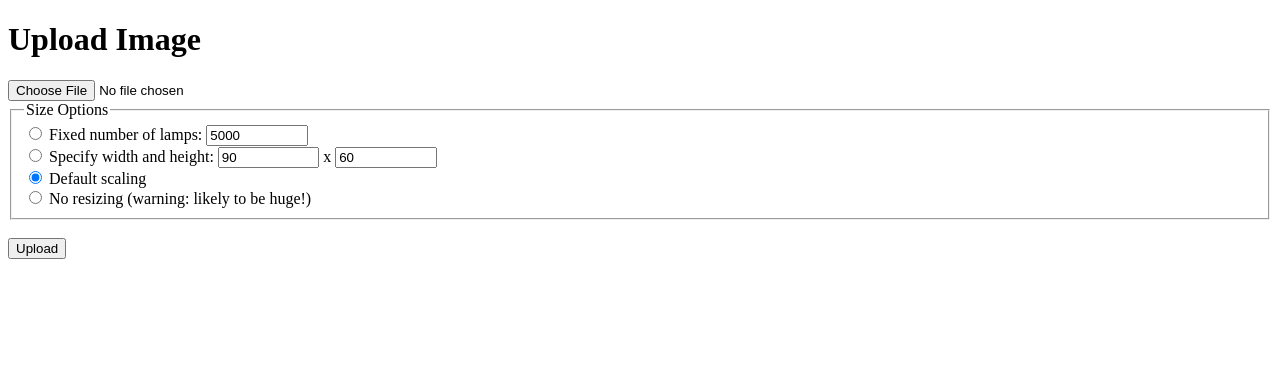
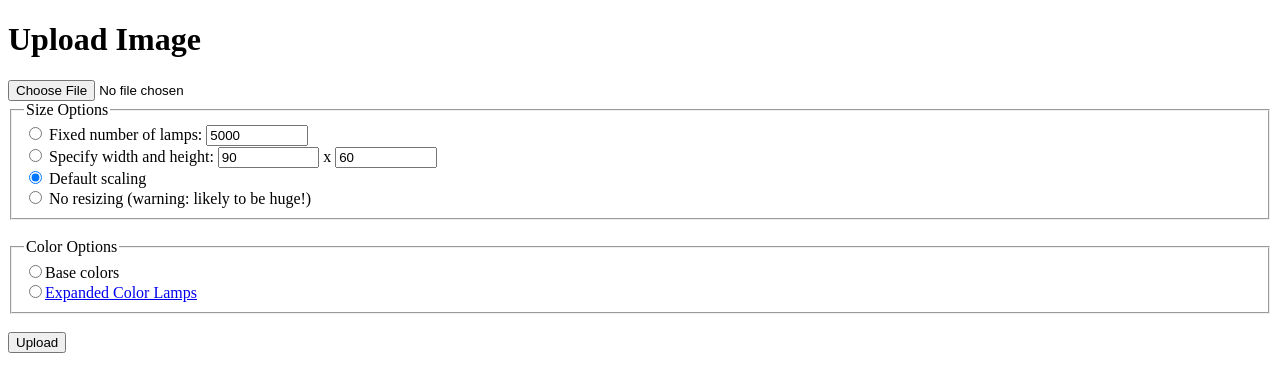
Before and after one commit to AngledLuffa/factorio-lamps, a Flask app: page /factorio_lamps in a window 1280 px wide. Shown: the top 392 px of the page. Run offline with Flask 2, Linux system fonts and the light colour scheme.

Commit message:
Add an option for expanded color lamps

```diff
--- a/app.py
+++ b/app.py
@@ -19,7 +19,6 @@ def process_lamps():
     if request.method == 'POST':
         # check if the post request has the file part
         if 'file' not in request.files:
-            flash('No image uploaded')
             return redirect(request.url)
 
         image = Image.open(request.files['file'])
@@ -44,9 +43,16 @@ def process_lamps():
                 height = 60
             image = lamps.resize_image(image, shape=(width, height))
 
-        bp = lamps.convert_image_to_blueprint(image, 7)
+        colors = request.form.get('color', 'base')
+        if colors == 'base':
+            color_map = lamps.BASE_COLORS
+        elif colors == 'expanded':
+            color_map = lamps.EXPANDED_LAMP_COLORS
+        else:
+            color_map = lamps.BASE_COLORS
+        bp = lamps.convert_image_to_blueprint(image, color_map.keys(), color_map)
 
-        preview_image = lamps.convert_blueprint_to_preview(bp)
+        preview_image = lamps.convert_blueprint_to_preview(bp, color_map)
         f = io.BytesIO()
         preview_image.save(f, format="PNG")
         preview = base64.b64encode(f.getvalue())
--- a/templates/lamp.html
+++ b/templates/lamp.html
@@ -15,6 +15,12 @@
   <input type=radio name=resize value=default checked> Default scaling
 <br>
   <input type=radio name=resize value=none> No resizing (warning: likely to be huge!)
+</fieldset>
+<br>
+<fieldset>
+  <legend>Color Options</legend>
+  <input type=radio name=color value=base>Base colors<br>
+  <input type=radio name=color value=expanded><a href="https://mods.factorio.com/mod/Expanded_Color_Lamps">Expanded Color Lamps</a><br>
 </fieldset>
 <br>
   <input type=submit value=Upload>
```
